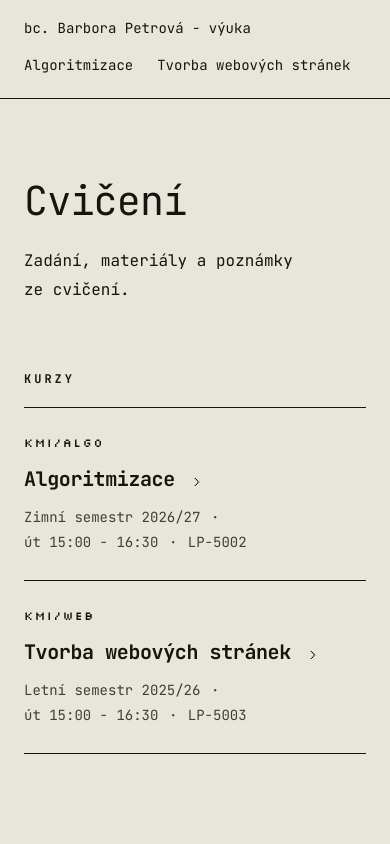
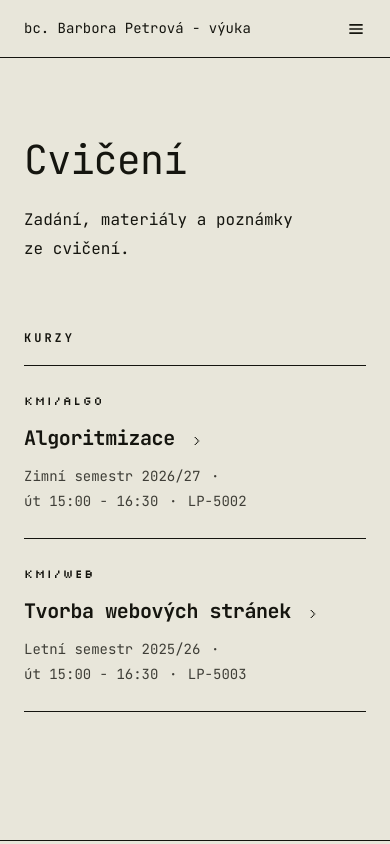
Before and after one commit to BarboraPetrova/vyuka, a React (Create React App) app: page / in a window 390 px wide. Shown: the top 844 px of the page. Built offline with nearby package versions, Linux system fonts and the light colour scheme.

Commit message:
Enhance Header component with toggle functionality and keyboard accessibility; add hamburger and close SVG icons

```diff
--- a/src/App.css
+++ b/src/App.css
@@ -1,10 +1,9 @@
 /* ==========================================================================
    UTILITY
-   Malá sdílená vrstva – to, co se opakuje napříč stránkami.
    Prefix u- = utilita, kombinuje se s komponentovými třídami.
    ========================================================================== */
 
-/* Vodorovné omezení obsahu. Používá header, main i footer, proto všechno lícuje. */
+/* Vodorovné omezení obsahu */
 .u-wrap {
   width: 100%;
   max-width: var(--wrap);
@@ -14,7 +13,7 @@
   padding-right: var(--gutter);
 }
 
-/* Drobný verzálkový štítek – nadpisy sekcí, zpětný odkaz. */
+/* Verzálkový štítek – nadpisy sekcí, zpětný odkaz. */
 .u-label {
   font-size: var(--fs-xs);
   font-weight: var(--fw-bold);
@@ -22,8 +21,7 @@
   text-transform: uppercase;
 }
 
-/* Kód kurzu a číslo cvičení – Silkscreen. Ten má jen řez 400, dojem
-   „tučnosti“ tu dělá prokládání, ne font-weight. */
+/* Kód kurzu a číslo cvičení – Silkscreen */
 .u-code {
   font-family: var(--font-display);
   font-weight: var(--fw-regular);
@@ -40,7 +38,6 @@
   animation: riseIn 0.5s ease both;
 }
 
-/* Reset seznamu – používají navigace i všechny výpisy. */
 .u-list-reset {
   list-style: none;
   margin: 0;
@@ -103,6 +100,16 @@
 .Icon-link::after {
   -webkit-mask-image: url(./assets/link.svg);
   mask-image: url(./assets/link.svg);
+}
+
+.Icon-hamburger::before {
+  -webkit-mask-image: url(./assets/hamburger.svg);
+  mask-image: url(./assets/hamburger.svg);
+}
+
+.Icon-close::before {
+  -webkit-mask-image: url(./assets/close.svg);
+  mask-image: url(./assets/close.svg);
 }
 
 /* ==========================================================================
@@ -228,6 +235,20 @@ h2 {
   font-weight: var(--fw-bold);
 }
 
+/* Hamburger – nad 640px schovaný, ikonu kreslí ::before přes masku.
+   Lokální --icon-gap: 0, protože u tlačítka nestojí žádný text. */
+.Header-toggle {
+  display: none;
+  --icon-size: 20px;
+  --icon-gap: 0;
+  padding: 0;
+  border: 0;
+  background: none;
+  color: inherit;
+  line-height: 0;
+  cursor: pointer;
+}
+
 /* ==========================================================================
    ŘÁDEK SEZNAMU
    Odkaz obalující celý řádek (kurz i cvičení). Místo podtržení se při
@@ -342,7 +363,10 @@ h2 {
    ROZPIS CVIČENÍ
    ========================================================================== */
 
+/* Šířka sloupce s číslem je v proměnné – v úzkém layoutu podle ní
+   odsazuje datum, aby lícovalo s názvem cvičení. */
 .Lecture-row {
+  --number-width: 24px;
   display: flex;
   flex-wrap: wrap;
   align-items: baseline;
@@ -352,7 +376,7 @@ h2 {
 }
 
 .Lecture-number {
-  width: 24px;
+  width: var(--number-width);
   flex: none;
 }
 
@@ -401,3 +425,71 @@ h2 {
   display: inline-block;
   padding: 6px 0;
 }
+/* ==========================================================================
+   ÚZKÝ LAYOUT – DO 640px
+   Jediná zlomová šířka v projektu. Všechno ostatní se škáluje přes clamp()
+   v tokenech, takže tady řeším jen to, co se musí přeskládat.
+   ========================================================================== */
+
+@media (max-width: 640px) {
+  /* --- Hlavička: navigace do hamburgeru -------------------------------- */
+
+  .Header-toggle {
+    display: block;
+  }
+
+  /* Navigace padá pod logo na vlastní řádek (Header-inner má flex-wrap)
+     a je vidět jen po otevření. */
+  .Header-nav {
+    display: none;
+    flex-basis: 100%;
+  }
+
+  .Header-nav.is-open {
+    display: block;
+    padding: var(--space-xs) 0;
+    border-top: var(--line) solid var(--color-line);
+  }
+
+  .Header-nav ul {
+    flex-direction: column;
+    gap: var(--space-xs);
+  }
+
+  /* --- Seznam kurzů: název pod zkratku, bez odsazení -------------------- */
+
+  .Course-shortcut {
+    width: 100%;
+  }
+
+  .Course-box__content {
+    flex-basis: 100%;
+  }
+
+  /* --- Rozpis cvičení: číslo a název na prvním řádku -------------------- */
+
+  /* Grid místo flexu: číslo a název drží společnou účaří v prvním řádku,
+     datum spadne do druhého řádku, ale zůstane v druhém sloupci – tedy
+     pod názvem, ne pod číslem. */
+  .Lecture-row {
+    display: grid;
+    grid-template-columns: var(--number-width) 1fr;
+  }
+
+  .Lecture-number {
+    width: auto;
+  }
+
+  .Lecture-date {
+    grid-column: 2;
+  }
+
+  /* --- Patička: pod sebe na střed --------------------------------------- */
+
+  .Footer-content {
+    flex-direction: column;
+    align-items: center;
+    text-align: center;
+    gap: var(--space-2xs);
+  }
+}
--- a/src/components/Header.js
+++ b/src/components/Header.js
@@ -1,17 +1,52 @@
+import { useEffect, useState } from 'react';
 import { NavLink } from 'react-router-dom';
 import { courses } from '../data/courses';
 
 function Header() {
+  const [isOpen, setIsOpen] = useState(false);
+  const close = () => setIsOpen(false);
+
+  useEffect(() => {
+    if (!isOpen) return;
+
+    const onKeyDown = (event) => {
+      if (event.key === 'Escape') setIsOpen(false);
+    };
+
+    window.addEventListener('keydown', onKeyDown);
+    return () => window.removeEventListener('keydown', onKeyDown);
+  }, [isOpen]);
+
   return (
     <header className="Header">
       <div className="Header-inner u-wrap">
-        <NavLink to="/">bc. Barbora Petrová - výuka</NavLink>
-        <nav className="Header-nav">
+        <NavLink to="/" onClick={close}>
+          bc. Barbora Petrová - výuka
+        </NavLink>
+
+        {/* Tlačítko je v DOM vždy, nad 640px ho schovává CSS. */}
+        <button
+          type="button"
+          className={
+            'Header-toggle Icon-left ' +
+            (isOpen ? 'Icon-close' : 'Icon-hamburger')
+          }
+          aria-label={isOpen ? 'Zavřít menu' : 'Otevřít menu'}
+          aria-expanded={isOpen}
+          aria-controls="Header-nav"
+          onClick={() => setIsOpen((open) => !open)}
+        />
+
+        <nav
+          id="Header-nav"
+          className={'Header-nav' + (isOpen ? ' is-open' : '')}
+        >
           <ul className="u-list-reset">
             {courses.map((course) => (
               <li key={course.id}>
-                <NavLink to={'/courses/' + course.id}>
-                    {course.navLabel ?? course.title}
+                {/* Kliknutí na kurz menu zavře, jinak by zůstalo viset. */}
+                <NavLink to={'/courses/' + course.id} onClick={close}>
+                  {course.navLabel ?? course.title}
                 </NavLink>
               </li>
             ))}
```
Also changed, not shown: src/assets/close.svg (added), src/assets/hamburger.svg (added).
